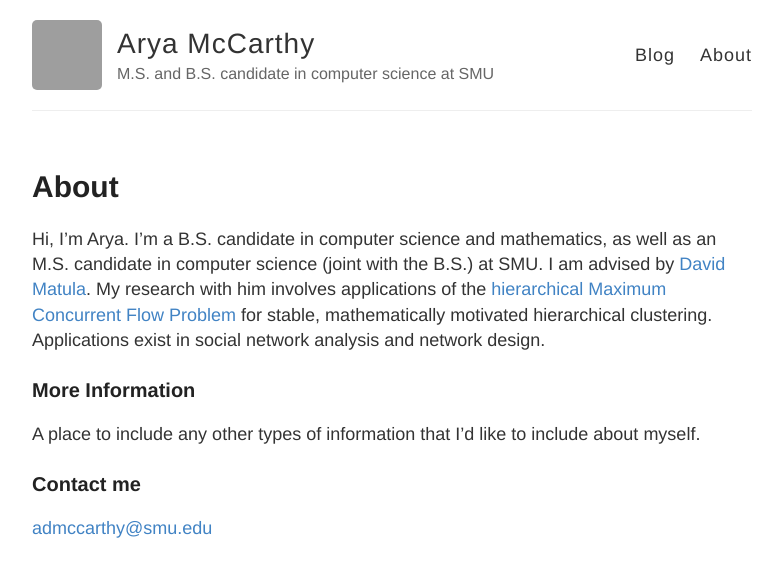
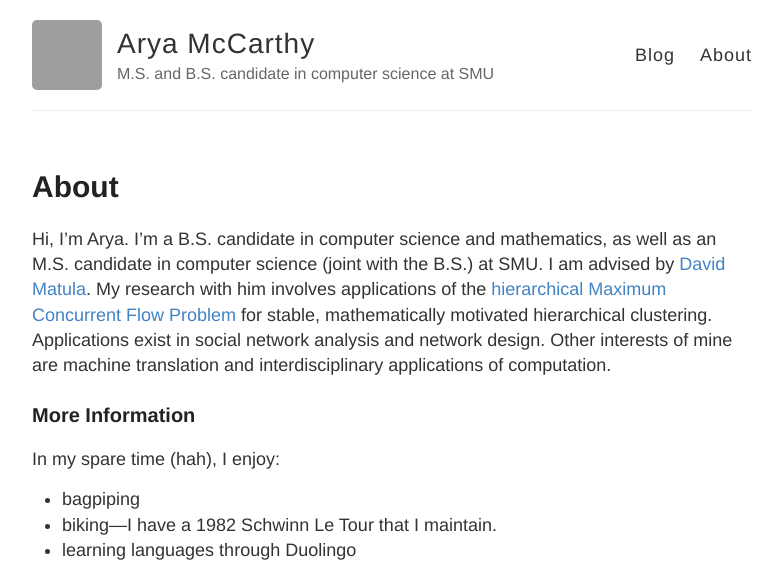
Before and after one commit to aryamccarthy/aryamccarthy.github.io, a Jekyll site: the page built from about.md, in a window 1280 px wide. Shown: the top 566 px of the page, without its empty margins (248-1030 px from the left). Built offline with Jekyll 4.4.1, drawn with Linux system fonts in a browser that asks for light colours; grey boxes are pictures that could not be loaded.

Commit message:
Update about.md

```diff
--- a/about.md
+++ b/about.md
@@ -4,11 +4,17 @@ title: About
 permalink: /about/
 ---
 
-Hi, I'm Arya. I'm a B.S. candidate in computer science and mathematics, as well as an M.S. candidate in computer science (joint with the B.S.) at SMU. I am advised by [David Matula](http://lyle.smu.edu/~matula/). My research with him involves applications of the [hierarchical](http://dl.acm.org/citation.cfm?id=1415200) [Maximum Concurrent Flow Problem](https://en.wikipedia.org/wiki/Multi-commodity_flow_problem) for stable, mathematically motivated hierarchical clustering. Applications exist in social network analysis and network design.
+Hi, I'm Arya. I'm a B.S. candidate in computer science and mathematics, as well as an M.S. candidate in computer science (joint with the B.S.) at SMU. I am advised by [David Matula](http://lyle.smu.edu/~matula/). My research with him involves applications of the [hierarchical](http://dl.acm.org/citation.cfm?id=1415200) [Maximum Concurrent Flow Problem](https://en.wikipedia.org/wiki/Multi-commodity_flow_problem) for stable, mathematically motivated hierarchical clustering. Applications exist in social network analysis and network design. Other interests of mine are machine translation and interdisciplinary applications of computation.
 
 ### More Information
 
-A place to include any other types of information that I'd like to include about myself.
+In my spare time (hah), I enjoy:
+- bagpiping
+- biking—I have a 1982 Schwinn Le Tour that I maintain.
+- learning languages through Duolingo
+- reading [xkcd](http://xkcd.com)
+
+![](https://bikejournal.com/images/mpellisSide%20Shot%201.JPG)
 
 ### Contact me
 
```
